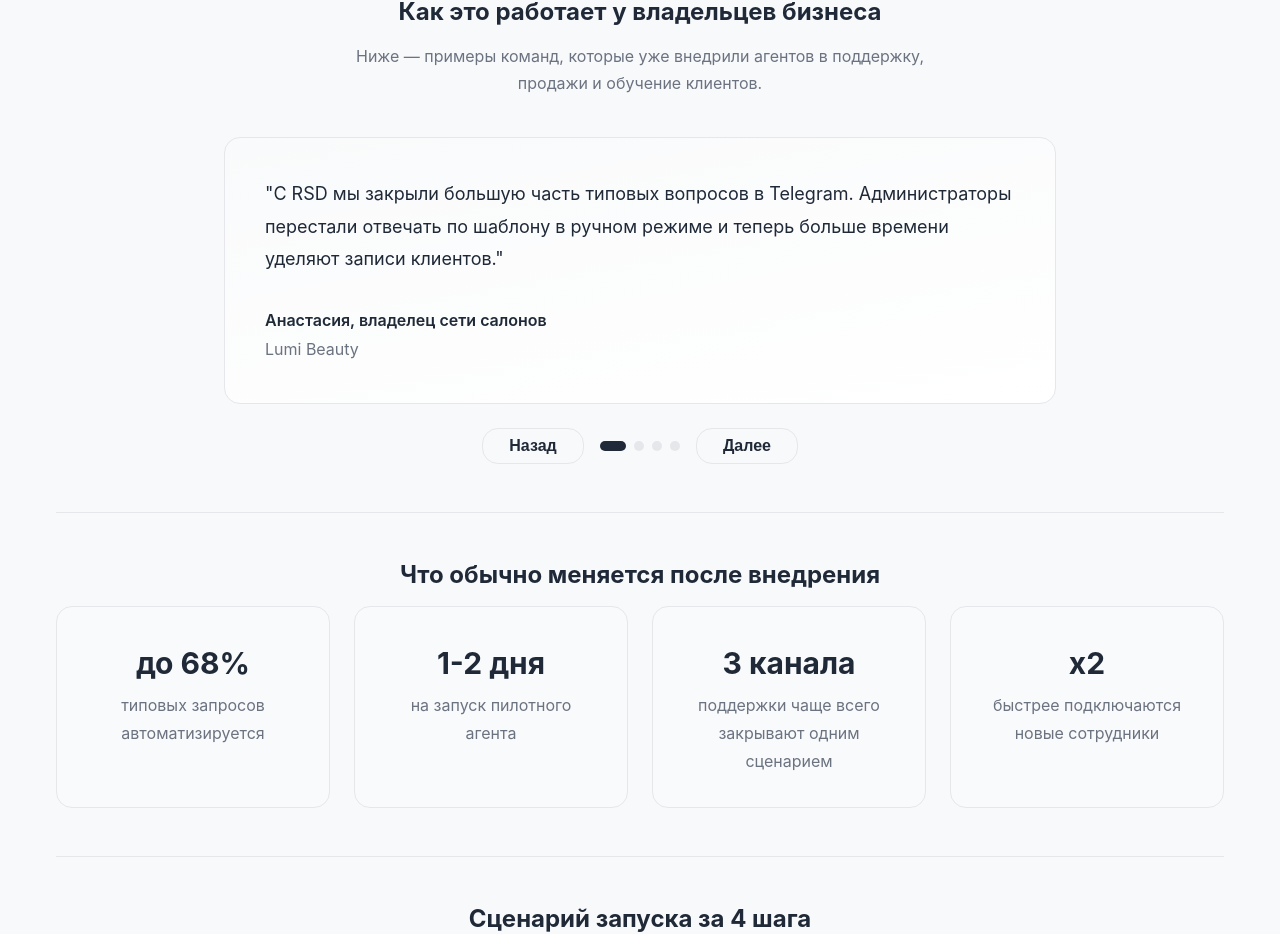
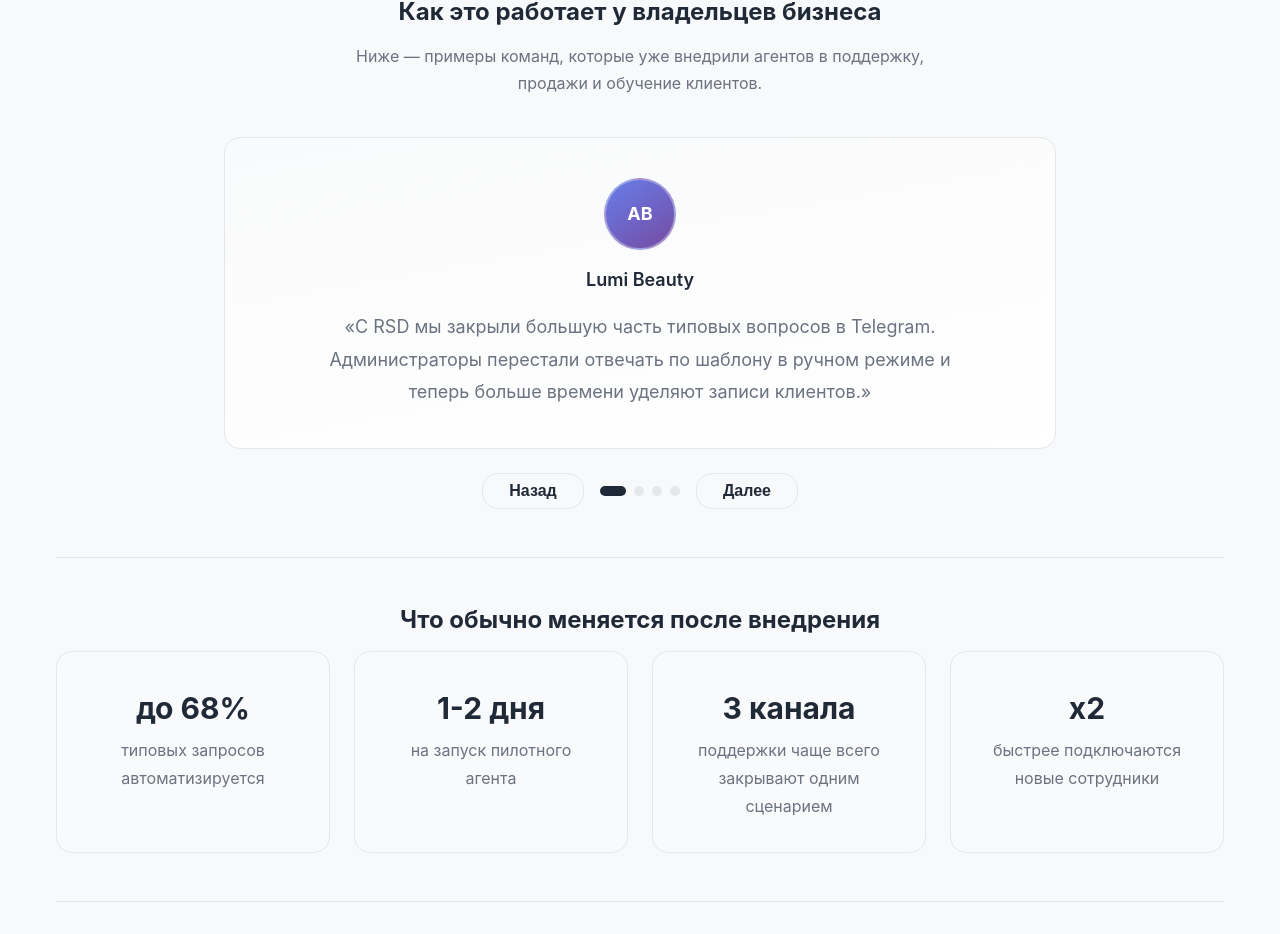
Before and after one commit to glinochka/RSD, a React (Vite) app in the folder frontend/: page / in a window 1280 px wide. Shown: the part 1195-2129 px from the top of the page. Built offline with nearby package versions, Linux system fonts and the light colour scheme; no server answers.

Commit message:
измененния секции отзывов и фавикона

```diff
--- a/frontend/index.html
+++ b/frontend/index.html
@@ -2,6 +2,7 @@
 <html lang="en">
   <head>
     <meta charset="UTF-8" />
+    <link rel="icon" type="image/svg+xml" href="/vite.svg" />
     <link rel="icon" type="image/png" sizes="32x32" href="/favicon/favicon-32x32.png" />
     <link rel="icon" type="image/png" sizes="16x16" href="/favicon/favicon-16x16.png" />
     <link rel="icon" type="image/png" sizes="192x192" href="/favicon/android-chrome-192x192.png" />
--- a/frontend/src/pages/Main.jsx
+++ b/frontend/src/pages/Main.jsx
@@ -86,6 +86,13 @@ const LAUNCH_STEPS = [
   'Запускаете в рабочем канале и отслеживаете метрики качества.',
 ];
 
+const getInitials = (name) => {
+  const parts = name.replace(/,/g, ' ').split(/\s+/).filter(Boolean);
+  const first = parts[0]?.[0] ?? '?';
+  const second = parts[1]?.[0] ?? '';
+  return `${first}${second}`.toUpperCase();
+};
+
 const Main = () => {
   const navigate = useNavigate();
   const { isAuthenticated } = useAuth();
@@ -161,12 +168,15 @@ const Main = () => {
             Ниже — примеры команд, которые уже внедрили агентов в поддержку, продажи и обучение клиентов.
           </p>
           <div className="testimonial-carousel" aria-live="polite">
-            <article className="testimonial-card">
-              <p className="testimonial-text">"{activeTestimonial.text}"</p>
-              <p className="testimonial-author">
-                {activeTestimonial.name}
-                <span>{activeTestimonial.company}</span>
-              </p>
+            <article
+              className="testimonial-card"
+              aria-label={`Отзыв: ${activeTestimonial.company}, ${activeTestimonial.name}`}
+            >
+              <div className="testimonial-avatar" aria-hidden="true">
+                {getInitials(activeTestimonial.name)}
+              </div>
+              <p className="testimonial-company">{activeTestimonial.company}</p>
+              <p className="testimonial-text">«{activeTestimonial.text}»</p>
             </article>
             <div className="testimonial-controls">
               <button type="button" className="btn btn-outline testimonial-nav-btn" onClick={handlePrevTestimonial}>
--- a/frontend/src/styles/main.css
+++ b/frontend/src/styles/main.css
@@ -170,27 +170,40 @@
   min-height: 220px;
   display: flex;
   flex-direction: column;
+  align-items: center;
+  text-align: center;
+  gap: var(--spacing-base);
   justify-content: center;
 }
 
-.testimonial-text {
-  margin: 0 0 var(--spacing-xl);
+.testimonial-avatar {
+  width: 4.5rem;
+  height: 4.5rem;
+  border-radius: 50%;
+  display: flex;
+  align-items: center;
+  justify-content: center;
+  flex-shrink: 0;
   font-size: var(--font-size-lg);
-  line-height: 1.8;
-  color: var(--color-text);
+  font-weight: var(--font-weight-bold);
+  color: #ffffff;
+  background: linear-gradient(145deg, var(--color-primary) 0%, var(--color-primary-dark) 100%);
+  border: 2px solid rgba(255, 255, 255, 0.35);
+  box-shadow: var(--shadow-sm);
 }
 
-.testimonial-author {
+.testimonial-company {
   margin: 0;
-  display: flex;
-  flex-direction: column;
-  gap: var(--spacing-xs);
+  font-size: var(--font-size-lg);
   font-weight: var(--font-weight-semibold);
   color: var(--color-text);
 }
 
-.testimonial-author span {
-  font-weight: var(--font-weight-normal);
+.testimonial-text {
+  margin: 0;
+  max-width: 40rem;
+  font-size: var(--font-size-lg);
+  line-height: 1.8;
   color: var(--color-text-light);
 }
 
```
